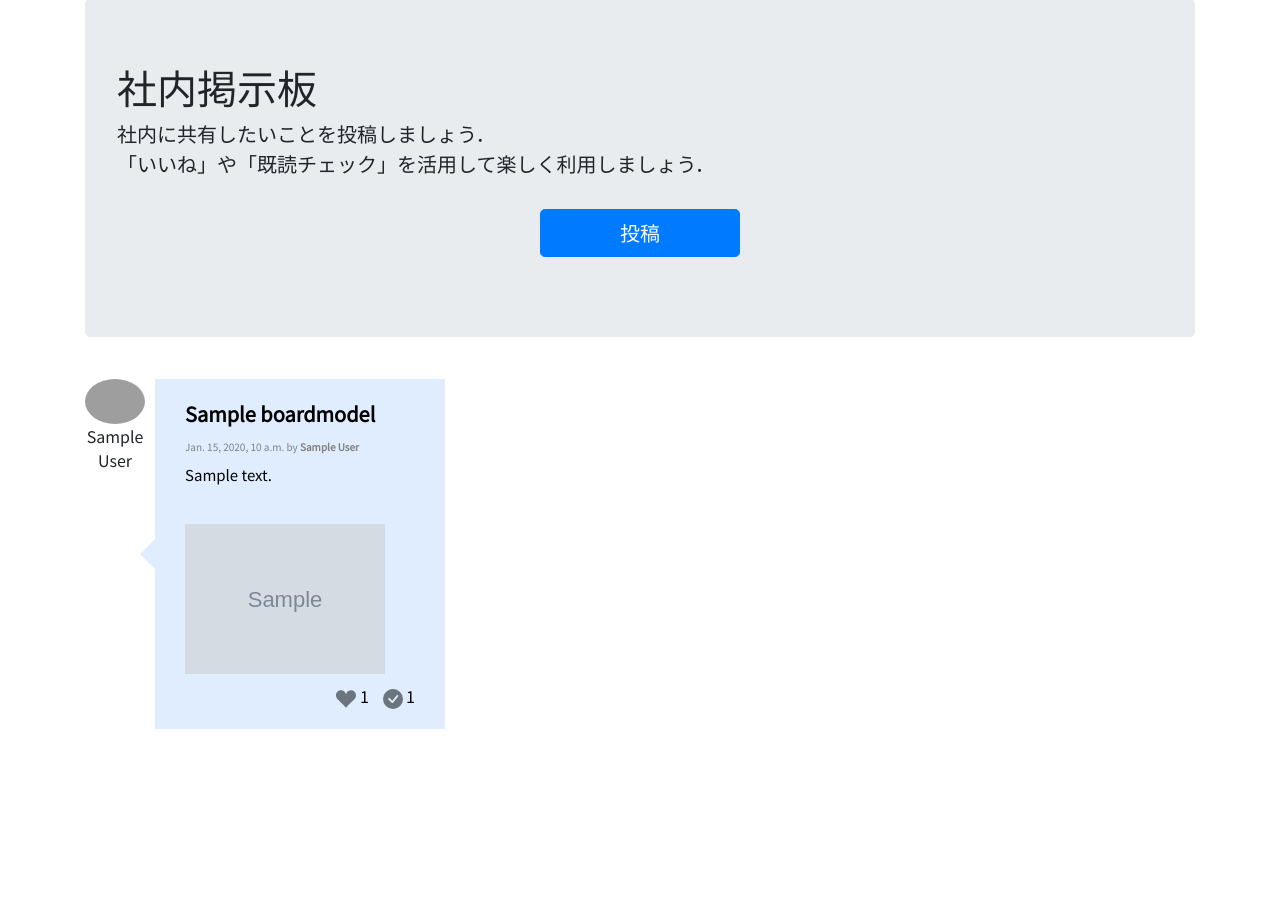
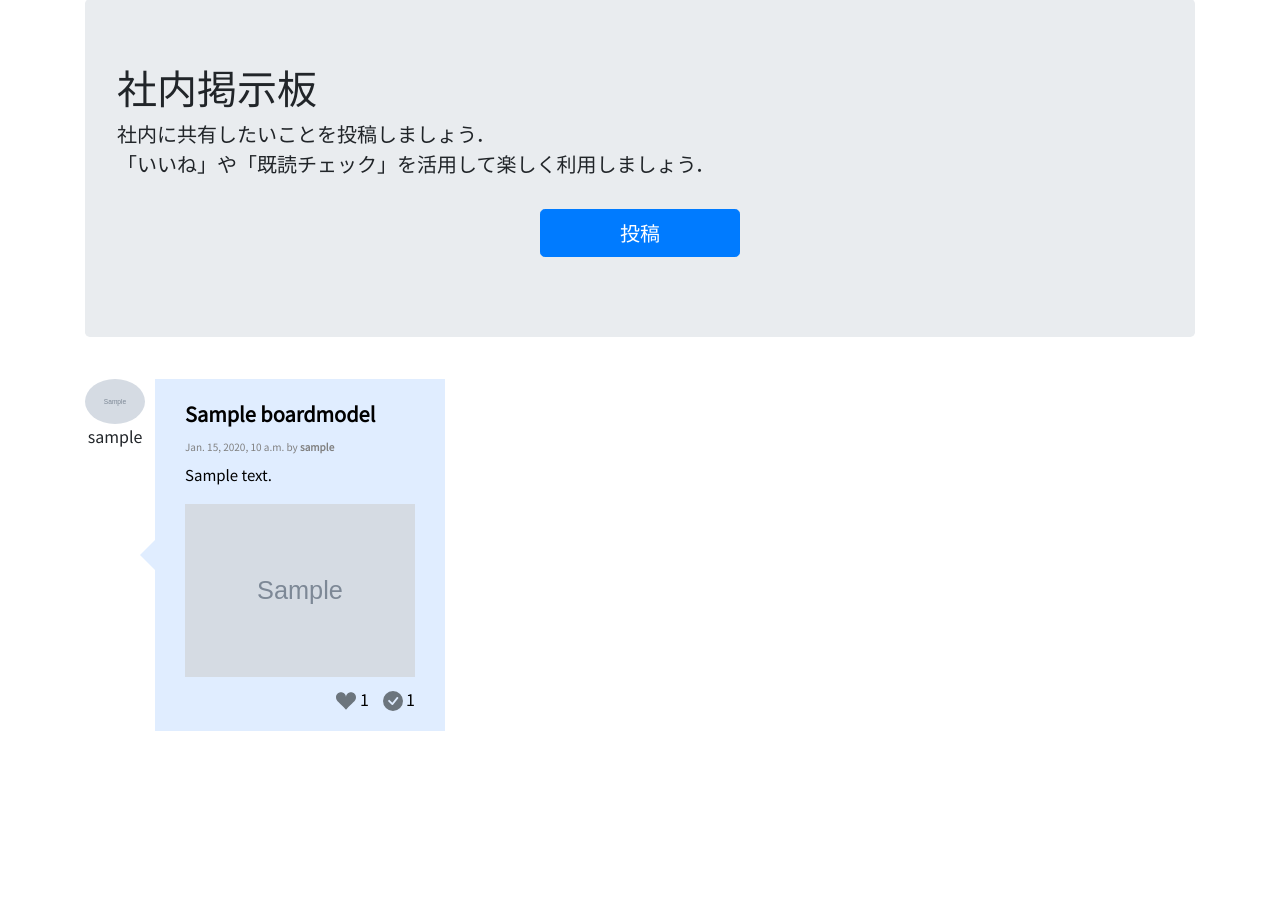
Before and after one commit to tkd26/Board, a Django app: page /list/ in a window 1280 px wide. Shown: the part 73-990 px from the top of the page. Run offline with Django 3.2, Linux system fonts and the light colour scheme; a user stored in the database is signed in; tables that the repository leaves empty hold one stand-in row (values such as "Sample post"); grey boxes marked "Sample" are stand-in pictures; parts of the project's set-up code (start-up, migrations or seed data) failed here and were passed over; some libraries are stand-ins or nearby versions; grey boxes are pictures that could not be loaded.

Commit message:
ユーザアイコン機能の追加

```diff
--- a/boardapp/admin.py
+++ b/boardapp/admin.py
@@ -1,6 +1,6 @@
 from django.contrib import admin
-from .models import BoardModel
+from .models import BoardModel, CustomUserModel
 
 # Register your models here.
-
-admin.site.register(BoardModel)
+mymodels = [BoardModel, CustomUserModel]
+admin.site.register(mymodels)
--- a/boardapp/models.py
+++ b/boardapp/models.py
@@ -1,11 +1,20 @@
 from django.db import models
+from django.contrib.auth import get_user_model
 
 # Create your models here.
+
+class CustomUserModel(models.Model):
+    username = models.ForeignKey(get_user_model(),on_delete=models.CASCADE)
+    icon = models.ImageField(upload_to='', default='user_icon.png')
+
+    def __str__(self):
+        return self.username.username
 
 class BoardModel(models.Model):
     title = models.CharField(max_length=100)
     content = models.TextField()
-    author = models.CharField(max_length=100)
+    # author = models.CharField(max_length=100)
+    author = models.ForeignKey(CustomUserModel,on_delete=models.CASCADE, blank=True, null=True)
     images = models.ImageField(upload_to='', default='defo')
     good = models.IntegerField(null=True, blank=True, default=0)
     goodtext = models.CharField(max_length=200, null=True, blank=True, default='a ')
--- a/boardapp/urls.py
+++ b/boardapp/urls.py
@@ -9,5 +9,6 @@ urlpatterns = [
     path('detail/<int:pk>', detailfunc, name='detail'),
     path('good/', goodfunc, name='good'),
     path('read/', readfunc, name='read'),
+    # path('create/<int:userid>', BoardCreate.as_view(), name='create'),
     path('create/', BoardCreate.as_view(), name='create'),
 ]
--- a/static/list.css
+++ b/static/list.css
@@ -99,7 +99,7 @@ body {
     font-size: 15px;
     margin: 0 0 10px 0;
     width: 100%;
-    height: 50px;
+    height: 30px;
     white-space: nowrap;
     overflow: hidden;
     text-overflow: ellipsis;
@@ -108,6 +108,11 @@ body {
 .box-image {
     display: block;
     margin: 0 0 10px 0;
+}
+.box-image img{
+    width: 230px;
+    height: calc(230px/4*3);
+    object-fit: cover; /* この一行を追加するだけ！ */
 }
 .to-detail:hover{
     color: inherit;
--- a/templates/create.html
+++ b/templates/create.html
@@ -12,11 +12,13 @@
 
 {% if user.is_authenticated %}
 <h1>投稿フォーム</h1>
+{{author}}
 <form action='' method='POST' enctype='multipart/form-data'>{% csrf_token %}
     <input type="text" placeholder="タイトル" name="title" required>
     <textarea placeholder="内容" name="content" required></textarea>
     <input type='file' name='images'>
-    <input type='hidden' name='author' value='{{ user.username }}'>
+    <input type='hidden' name='author' value='{{ user.id }}'>
+    <!-- <input type='hidden' name='author' value='mana'> -->
 
     <input type='submit' value='作成する'>
 
--- a/templates/list.html
+++ b/templates/list.html
@@ -56,13 +56,12 @@
     </div>
 
     <div class='all-board'>
-
         {% for item in object_list %}
-
         <div class='board'>
             <div class='icon'>
-                <img src="../media/user_icon.png" width=60>
-                <div class='user-name'>{{ item.author }}</div>
+                <!-- <img src="../media/user_icon.png" width=60> -->
+                <img src="{{ item.author.icon.url }}" width=60>
+                <div class='user-name'>{{ item.author.username }}</div>
             </div>
 
             <div class='message'>
@@ -75,7 +74,7 @@
                                 {{item.content}}
                             </div>
                             {% if item.images != "defo" %}
-                            <div class='box-image'><img src="{{ item.images.url }}" width=200></div>
+                            <div class='box-image'><img src="{{ item.images.url }}"></div>
                             {% endif %}
                         </a>
 
```
Also changed, not shown: boardapp/migrations/0008_customusermodel.py (added), boardapp/migrations/0009_boardmodel_user.py (added), boardapp/migrations/0010_auto_20201121_0713.py (added), boardapp/migrations/0011_auto_20201121_0718.py (added), boardapp/migrations/0012_auto_20201121_0719.py (added).
